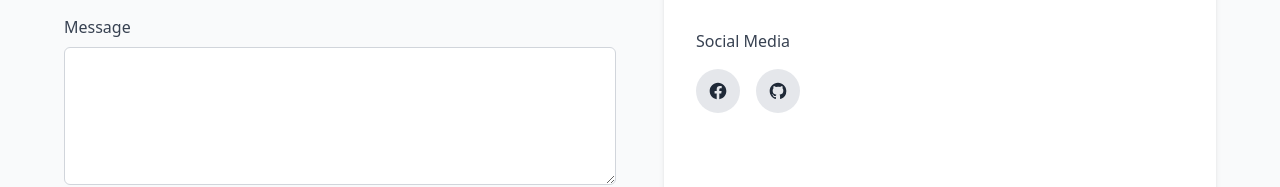
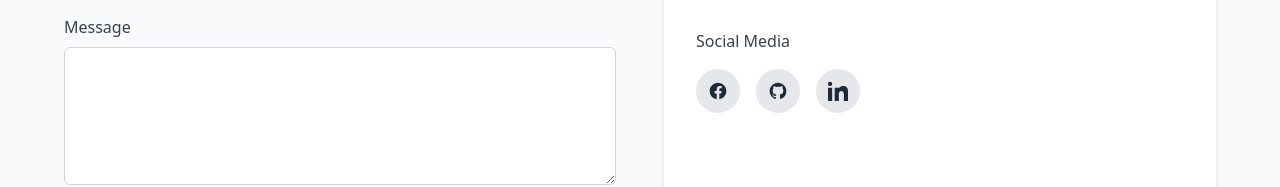
Before and after one commit to indira-ulah/Portfolio, a plain HTML site: page portfolio/portfolio.html in a window 1280 px wide. Shown: the part 2581-2768 px from the top of the page. Drawn offline with nearby package versions, Linux system fonts and the light colour scheme.

Commit message:
Update portfolio.html

```diff
--- a/portfolio/portfolio.html
+++ b/portfolio/portfolio.html
@@ -315,6 +315,11 @@
                                         <path d="M12 2C6.477 2 2 6.484 2 12.017c0 4.425 2.865 8.18 6.839 9.504.5.092.682-.217.682-.483 0-.237-.008-.868-.013-1.703-2.782.605-3.369-1.343-3.369-1.343-.454-1.158-1.11-1.466-1.11-1.466-.908-.62.069-.608.069-.608 1.003.07 1.531 1.032 1.531 1.032.892 1.53 2.341 1.088 2.91.832.092-.647.35-1.088.636-1.338-2.22-.253-4.555-1.113-4.555-4.951 0-1.093.39-1.988 1.029-2.688-.103-.253-.446-1.272.098-2.65 0 0 .84-.27 2.75 1.026A9.564 9.564 0 0112 6.844c.85.004 1.705.115 2.504.337 1.909-1.296 2.747-1.027 2.747-1.027.546 1.379.202 2.398.1 2.651.64.7 1.028 1.595 1.028 2.688 0 3.848-2.339 4.695-4.566 4.943.359.309.678.92.678 1.855 0 1.338-.012 2.419-.012 2.747 0 .268.18.58.688.482A10.019 10.019 0 0022 12.017C22 6.484 17.522 2 12 2z"></path>
                                     </svg>
                                 </a>
+                                <a href="www.linkedin.com/in/indira-ulah-b97a29345" class="bg-gray-200 p-3 rounded-full hover:bg-indigo-600 hover:text-white transition duration-300">
+                                    <svg class="w-5 h-5" fill="currentColor" viewBox="0 0 24 24">
+                                        <path d="M4.98 3.5c0 1.381-1.11 2.5-2.48 2.5s-2.48-1.119-2.48-2.5c0-1.38 1.11-2.5 2.48-2.5s2.48 1.12 2.48 2.5zm.02 4.5h-5v16h5V8zm7.982 0h-4.968v16h4.969v-8.399c0-4.67 6.029-5.052 6.029 0V24h4.97V11.621c0-7.017-8.609-6.388-10.029-3.849z"></path>
+                                    </svg>
+                                </a>
                                 </a>
                             </div>
                         </div>
```
